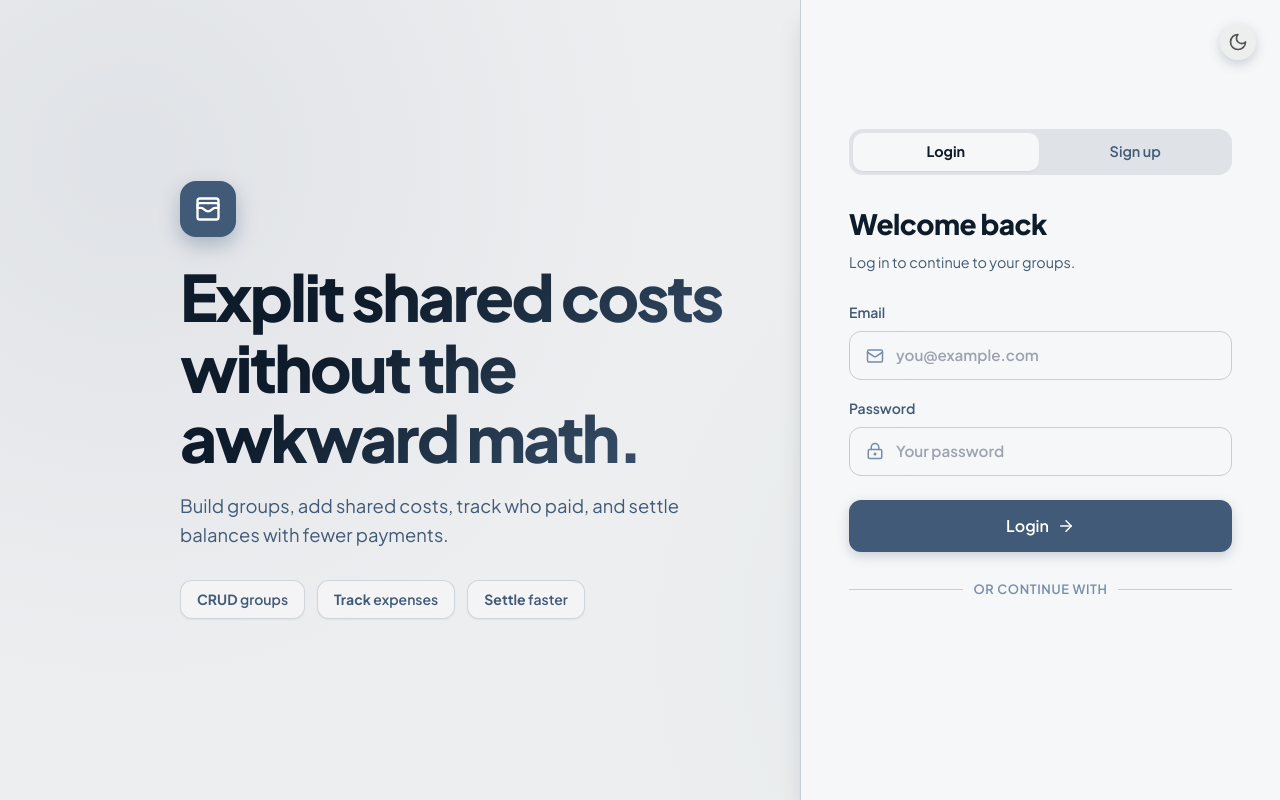
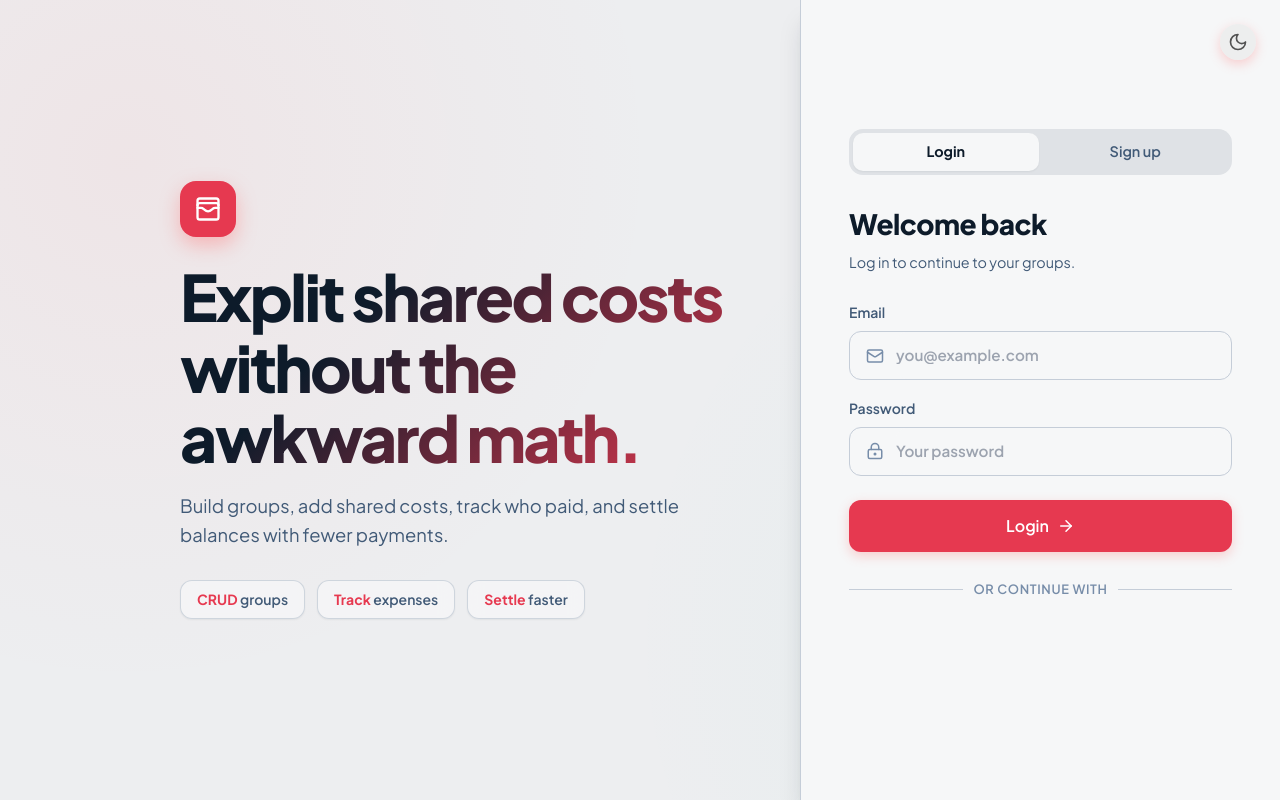
Before and after one commit to kolahun/Explit, a React (Vite) app in the folder frontend/: page /login in a window 1280 px wide. Built offline with nearby package versions, Linux system fonts and the light colour scheme; no server answers.

Commit message:
design: punchy coral accent (#FF6B6B) on navy base — buttons, toasts, aurora, borders

```diff
--- a/frontend/src/styles.css
+++ b/frontend/src/styles.css
@@ -8,7 +8,6 @@
   --font-sans: 'Plus Jakarta Sans', ui-sans-serif, system-ui, -apple-system, BlinkMacSystemFont, "Segoe UI", sans-serif;
 
   /* Design Tokens - Light Theme */
-  /* Base: warm off-white derived from #E0E1DD */
   --bg-primary: #edeef0;
   --bg-secondary: #f6f7f8;
   --bg-tertiary: #dfe2e6;
@@ -18,20 +17,21 @@
   --text-tertiary: #778da9;
 
   --border-color: #c5cdd8;
-  --border-focus: #415a77;
-
-  /* Primary accent: steel blue #415A77, hover: deeper navy */
-  --color-primary: #415a77;
-  --color-primary-hover: #1b263b;
-  --color-primary-light: rgba(65, 90, 119, 0.08);
-
-  --color-success: #2a9d8f;
-  --color-success-bg: rgba(42, 157, 143, 0.1);
-  --color-success-text: #1a6b60;
-
-  --color-danger: #e63946;
-  --color-danger-bg: rgba(230, 57, 70, 0.1);
-  --color-danger-text: #b52530;
+  --border-focus: #e63950;
+
+  /* Primary accent: coral #E63950, punchy on light bg */
+  --color-primary: #e63950;
+  --color-primary-hover: #c02840;
+  --color-primary-light: rgba(230, 57, 80, 0.08);
+
+  --color-success: #0d9488;
+  --color-success-bg: rgba(13, 148, 136, 0.1);
+  --color-success-text: #0f766e;
+
+  /* Danger shifted to amber to avoid clashing with coral primary */
+  --color-danger: #d97706;
+  --color-danger-bg: rgba(217, 119, 6, 0.1);
+  --color-danger-text: #b45309;
 
   --color-info: #457b9d;
   --color-info-bg: rgba(69, 123, 157, 0.1);
@@ -54,7 +54,6 @@
 
 :root[data-theme="dark"] {
   /* Design Tokens - Dark Theme */
-  /* Base: deep navy #0D1B2A + #1B263B */
   --bg-primary: #0d1b2a;
   --bg-secondary: #1b263b;
   --bg-tertiary: #1f2e42;
@@ -64,20 +63,21 @@
   --text-tertiary: #4a6080;
 
   --border-color: #2a3d54;
-  --border-focus: #778da9;
-
-  /* Primary accent: slate #778DA9, hover: lighter */
-  --color-primary: #778da9;
-  --color-primary-hover: #97aabf;
-  --color-primary-light: rgba(119, 141, 169, 0.15);
-
-  --color-success: #2a9d8f;
-  --color-success-bg: rgba(42, 157, 143, 0.12);
-  --color-success-text: #52c5b8;
-
-  --color-danger: #e63946;
-  --color-danger-bg: rgba(230, 57, 70, 0.12);
-  --color-danger-text: #f07b84;
+  --border-focus: #ff6b6b;
+
+  /* Primary accent: coral #FF6B6B — pops hard on dark navy */
+  --color-primary: #ff6b6b;
+  --color-primary-hover: #ff8e8e;
+  --color-primary-light: rgba(255, 107, 107, 0.14);
+
+  --color-success: #2dd4bf;
+  --color-success-bg: rgba(45, 212, 191, 0.12);
+  --color-success-text: #5eead4;
+
+  /* Danger shifted to amber */
+  --color-danger: #fbbf24;
+  --color-danger-bg: rgba(251, 191, 36, 0.12);
+  --color-danger-text: #fcd34d;
 
   --color-info: #6aaed4;
   --color-info-bg: rgba(106, 174, 212, 0.12);
@@ -152,13 +152,13 @@ button {
   padding: 10px 18px;
   cursor: pointer;
   transition: all 0.2s cubic-bezier(0.4, 0, 0.2, 1);
-  box-shadow: 0 4px 12px rgba(65, 90, 119, 0.25);
+  box-shadow: 0 4px 12px rgba(255, 107, 107, 0.3);
 }
 
 button:hover:not(:disabled) {
   background: var(--color-primary-hover);
   transform: translateY(-1.5px);
-  box-shadow: 0 6px 16px rgba(65, 90, 119, 0.35);
+  box-shadow: 0 6px 16px rgba(255, 107, 107, 0.4);
 }
 
 button:active:not(:disabled) {
@@ -409,7 +409,7 @@ label {
   display: flex;
   align-items: center;
   justify-content: center;
-  box-shadow: inset 0 0 0 1px rgba(65, 90, 119, 0.18);
+  box-shadow: inset 0 0 0 1px rgba(255, 107, 107, 0.2);
 }
 
 .premium-status {
@@ -594,7 +594,7 @@ label {
   padding: 12px 16px;
   background: var(--color-primary-light);
   border-radius: 16px;
-  border: 1px solid rgba(119, 141, 169, 0.2);
+  border: 1px solid rgba(255, 107, 107, 0.2);
   font-size: 0.925rem;
 }
 
@@ -702,8 +702,8 @@ label {
   display: grid;
   grid-template-columns: 1fr 480px;
   background:
-    radial-gradient(circle at 10% 20%, rgba(65, 90, 119, 0.08) 0%, transparent 40%),
-    radial-gradient(circle at 90% 80%, rgba(42, 157, 143, 0.06) 0%, transparent 40%),
+    radial-gradient(circle at 10% 20%, rgba(255, 107, 107, 0.07) 0%, transparent 40%),
+    radial-gradient(circle at 90% 80%, rgba(45, 212, 191, 0.05) 0%, transparent 40%),
     var(--bg-primary);
   transition: all 0.3s ease;
 }
@@ -727,7 +727,7 @@ label {
   align-items: center;
   justify-content: center;
   margin-bottom: 24px;
-  box-shadow: 0 8px 20px rgba(65, 90, 119, 0.35);
+  box-shadow: 0 8px 20px rgba(255, 107, 107, 0.4);
 }
 
 .login-hero h1 {
@@ -1020,7 +1020,7 @@ label {
   background: var(--color-primary-light);
   border-color: var(--color-primary);
   color: var(--text-primary);
-  box-shadow: inset 0 0 0 1px rgba(119, 141, 169, 0.25);
+  box-shadow: inset 0 0 0 1px rgba(255, 107, 107, 0.25);
 }
 
 .split-method-btn h4 {
@@ -1470,8 +1470,8 @@ label {
   border-left: 3px solid var(--color-danger);
 }
 .toast-info {
-  background: rgba(119, 141, 169, 0.12);
-  border-color: rgba(119, 141, 169, 0.25);
+  background: rgba(255, 107, 107, 0.12);
+  border-color: rgba(255, 107, 107, 0.25);
   border-left: 3px solid var(--color-primary);
 }
 
@@ -1574,7 +1574,7 @@ label {
   justify-content: center;
   color: var(--color-primary);
   margin-bottom: 8px;
-  box-shadow: 0 0 0 8px rgba(65, 90, 119, 0.07);
+  box-shadow: 0 0 0 8px rgba(255, 107, 107, 0.08);
 }
 
 .empty-state-title {
@@ -1742,7 +1742,7 @@ label {
   align-items: center;
   gap: 10px;
   background: var(--color-primary-light);
-  border: 1px solid rgba(119, 141, 169, 0.2);
+  border: 1px solid rgba(255, 107, 107, 0.2);
   border-radius: 12px;
   padding: 10px 16px;
   margin-bottom: 20px;
@@ -1961,7 +1961,7 @@ label {
   align-items: center;
   gap: 8px;
   background: var(--color-primary-light);
-  border: 1px solid rgba(119, 141, 169, 0.25);
+  border: 1px solid rgba(255, 107, 107, 0.25);
   border-radius: 12px;
   padding: 10px 14px;
   font-size: 0.875rem;
@@ -1993,7 +1993,7 @@ label {
   height: 650px;
   top: -180px;
   left: -160px;
-  background: radial-gradient(circle, rgba(65, 90, 119, 0.14) 0%, transparent 70%);
+  background: radial-gradient(circle, rgba(255, 107, 107, 0.14) 0%, transparent 70%);
   animation: aurora-drift-1 22s ease-in-out infinite alternate;
 }
 
@@ -2013,19 +2013,19 @@ label {
   height: 500px;
   top: 35%;
   right: 8%;
-  background: radial-gradient(circle, rgba(119, 141, 169, 0.1) 0%, transparent 70%);
+  background: radial-gradient(circle, rgba(45, 212, 191, 0.1) 0%, transparent 70%);
   animation: aurora-drift-3 18s ease-in-out infinite alternate;
 }
 
 /* Light theme: slightly less visible (light bg needs less contrast) */
 :root:not([data-theme="dark"]) .aurora-blob-1 {
-  background: radial-gradient(circle, rgba(65, 90, 119, 0.07) 0%, transparent 70%);
+  background: radial-gradient(circle, rgba(230, 57, 80, 0.07) 0%, transparent 70%);
 }
 :root:not([data-theme="dark"]) .aurora-blob-2 {
   background: radial-gradient(circle, rgba(13, 148, 136, 0.05) 0%, transparent 70%);
 }
 :root:not([data-theme="dark"]) .aurora-blob-3 {
-  background: radial-gradient(circle, rgba(119, 141, 169, 0.05) 0%, transparent 70%);
+  background: radial-gradient(circle, rgba(230, 57, 80, 0.04) 0%, transparent 70%);
 }
 
 @keyframes aurora-drift-1 {
```
